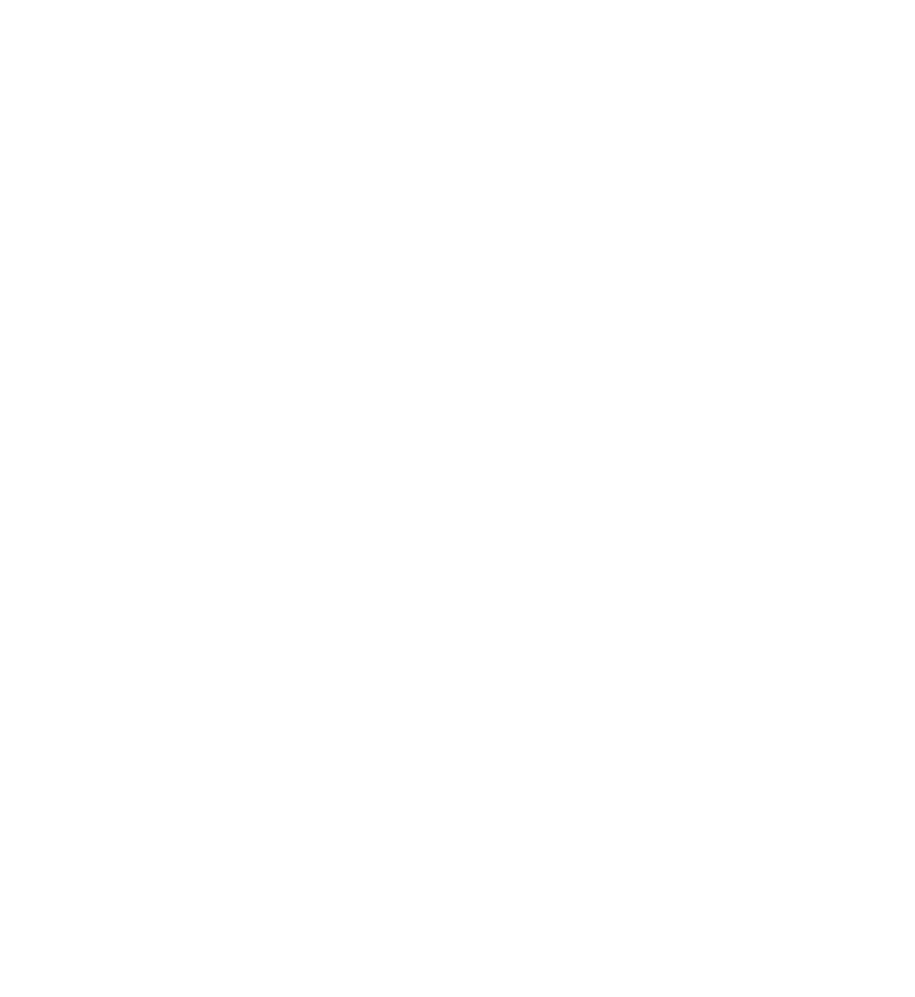
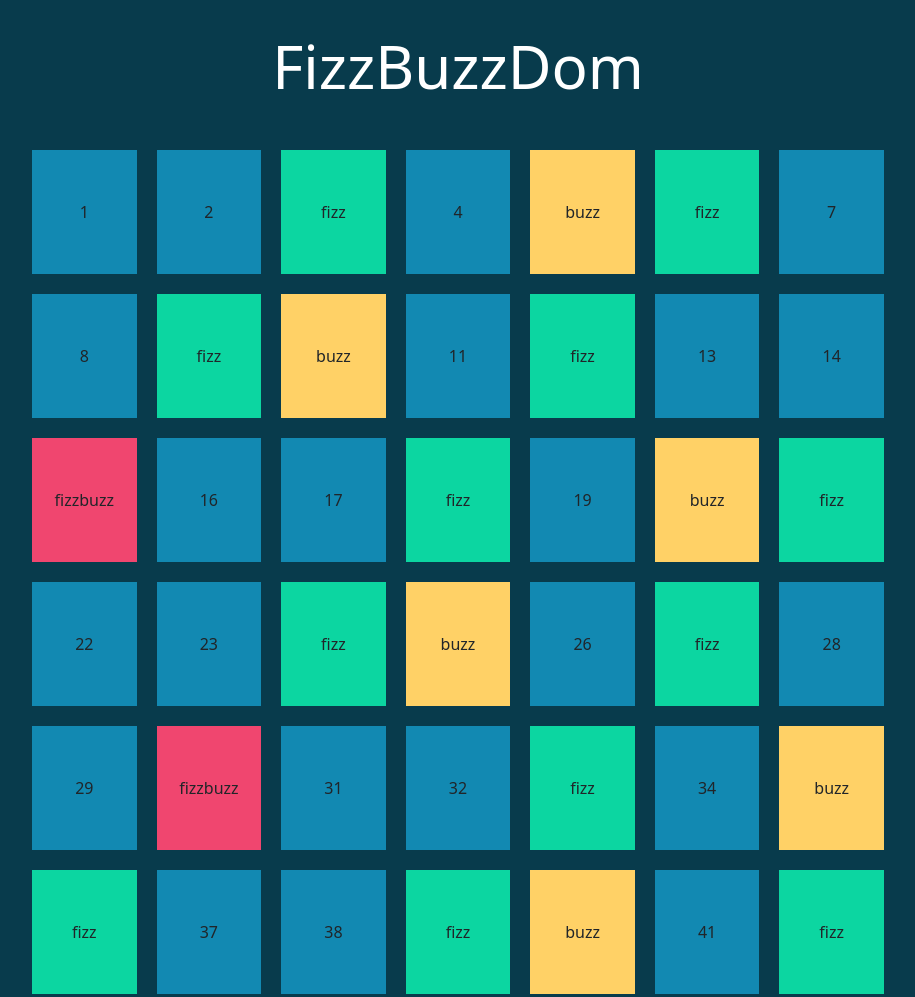
Before and after one commit to MichaelScarantino/js-fizzbuzzdom, a plain HTML site: page milestone 3/index.html in a window 1280 px wide. Shown: the top 997 px of the page, without its empty margins (182-1097 px from the left). Before the commit the page ends 800 px from the top, so only its background shows below. Drawn offline with nearby package versions, Linux system fonts and the light colour scheme.

Commit message:
Done Exercise

```diff
--- a/milestone 2/css/style.css
+++ b/milestone 2/css/style.css
@@ -30,8 +30,8 @@ h1{
     display: flex;
     justify-content: center;
     align-items: center;
-    width: 100px;
-    height: 100px;
+    width: calc( 100% / 7 - 20px );
+    padding: 50px;
     margin: 10px;
     background-color: #1289b2;
 }
--- a/milestone 3/css/style.css
+++ b/milestone 3/css/style.css
@@ -0,0 +1,48 @@
+/* RESET */
+*{
+    margin: 0;
+    padding: 0;
+    box-sizing: border-box;
+}
+/* COMMON */
+body{
+    background-color: #083b4c;
+}
+/* Wrapper */
+.container{
+    display: flex;
+    justify-content: center;
+    flex-wrap: wrap;
+    width: 70%;
+    margin: 0 auto;
+
+}
+/* text */
+h1{
+    font-size: 60px;
+    color: white;
+    text-align: center;
+    padding: 30px 0;
+}
+/* Box */
+.box{
+    display: flex;
+    justify-content: center;
+    align-items: center;
+    width: calc( 100% / 7 - 20px );
+    padding: 50px;
+    margin: 10px;
+    background-color: #1289b2;
+}
+/* Green */
+.fizz{
+    background-color: #0cd6a1;
+}
+/* Yellow */
+.buzz{
+    background-color: #ffd166;
+}
+/* Red */
+.fizzbuzz{
+    background-color: #f0466f;
+}
--- a/milestone 3/index.html
+++ b/milestone 3/index.html
@@ -4,11 +4,18 @@
     <meta charset="UTF-8">
     <meta http-equiv="X-UA-Compatible" content="IE=edge">
     <meta name="viewport" content="width=device-width, initial-scale=1.0">
-    <title>Document</title>
+    <title>FizzBuzz Milestone 2</title>
+    <link href="https://cdn.jsdelivr.net/npm/bootstrap@5.0.2/dist/css/bootstrap.min.css" rel="stylesheet" integrity="sha384-EVSTQN3/azprG1Anm3QDgpJLIm9Nao0Yz1ztcQTwFspd3yD65VohhpuuCOmLASjC" crossorigin="anonymous">
     <link rel="stylesheet" href="css/style.css">
 </head>
 <body>
 
+    <h1>FizzBuzzDom</h1>
+
+    <div class="container">
+
+    </div>
+
     <script type="text/javascript" src="js/script.js"></script>
 </body>
 </html>
--- a/milestone 3/js/script.js
+++ b/milestone 3/js/script.js
@@ -0,0 +1,48 @@
+// Applica uno stile differente a seconda del valore dell'indice per i multipli di 3,
+// per i multipli di 5 e per i valori che sono sia multipli di 3 che di 5.
+
+// Dato un container nel DOM, appendi un elemento html con il numero o la stringa corretta.
+
+let boxContainer = document.querySelector('.container');
+
+// Print number for 1 to 100
+for( let i = 1; i <= 100; i++) {
+
+    // Variable Declaration
+    let NumberFizzBuzz;
+
+    // Comparison of multiples of 3 and 5
+    if( i % 3 === 0 && i % 5 === 0) {
+        NumberFizzBuzz = 'fizzbuzz';
+        // Add class and style
+        const newBoxNumber = `
+        <div class="box ${NumberFizzBuzz}">${NumberFizzBuzz}</div>`;
+        boxContainer.innerHTML += newBoxNumber;
+
+    } else if( i % 5 === 0 ) {
+        NumberFizzBuzz = 'buzz';
+        // Add class and style
+        const newBoxNumber = `
+        <div class="box ${NumberFizzBuzz}">${NumberFizzBuzz}</div>`;
+        boxContainer.innerHTML += newBoxNumber;
+
+    } else if( i % 3 === 0 ) {
+        NumberFizzBuzz = 'fizz';
+        // Add class and style
+        const newBoxNumber = `
+        <div class="box ${NumberFizzBuzz}">${NumberFizzBuzz}</div>`;
+        boxContainer.innerHTML += newBoxNumber;
+
+    } else {
+        // Add class
+        const newBoxNumber = `
+        <div class="box">${i}</div>`;
+        boxContainer.innerHTML += newBoxNumber;
+
+    }
+
+
+
+
+
+}
```
